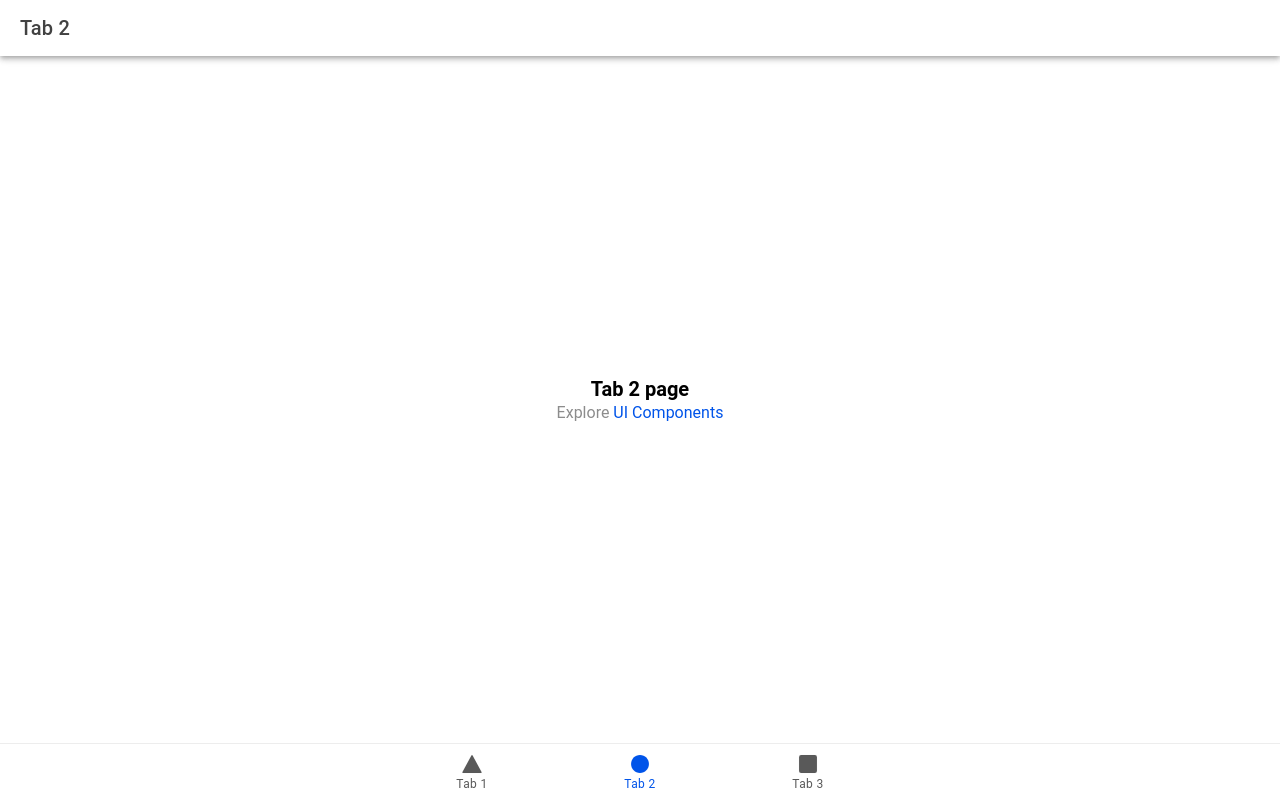
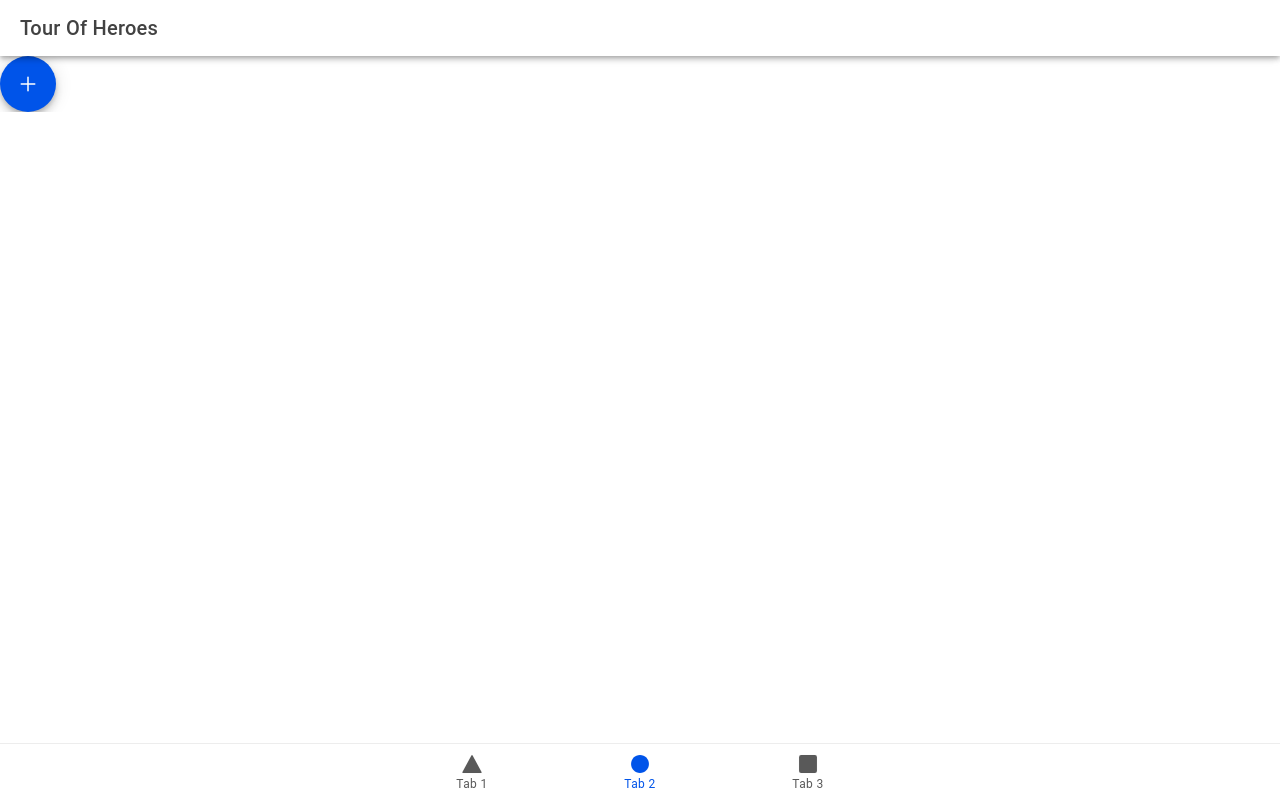
Before and after one commit to PalmTreeBreeZee/TOH-Frontend-Ionic, a React (Vite) app: page /tab2 in a window 1280 px wide. Built offline with nearby package versions, Linux system fonts and the light colour scheme.

Commit message:
add button start

```diff
--- a/package.json
+++ b/package.json
@@ -13,10 +13,14 @@
   },
   "dependencies": {
     "@capacitor/app": "7.1.0",
+    "@capacitor/camera": "^7.0.2",
     "@capacitor/core": "7.4.3",
+    "@capacitor/filesystem": "^7.1.4",
     "@capacitor/haptics": "7.0.2",
     "@capacitor/keyboard": "7.0.3",
+    "@capacitor/preferences": "^7.0.2",
     "@capacitor/status-bar": "7.0.3",
+    "@ionic/pwa-elements": "^3.3.0",
     "@ionic/react": "^8.5.0",
     "@ionic/react-router": "^8.5.0",
     "@types/react-router": "^5.1.20",
--- a/src/main.tsx
+++ b/src/main.tsx
@@ -1,9 +1,13 @@
 import React from 'react';
 import { createRoot } from 'react-dom/client';
 import App from './App';
+import { defineCustomElements } from '@ionic/pwa-elements/loader'
 
 const container = document.getElementById('root');
 const root = createRoot(container!);
+
+defineCustomElements(window)
+
 root.render(
   <React.StrictMode>
     <App />
--- a/src/pages/Tab2.tsx
+++ b/src/pages/Tab2.tsx
@@ -1,22 +1,22 @@
-import { IonContent, IonHeader, IonPage, IonTitle, IonToolbar } from '@ionic/react';
-import ExploreContainer from '../components/ExploreContainer';
+import { IonContent, IonHeader, IonPage, IonTitle, IonToolbar } from '@ionic/react'
+import { IonFabButton, IonIcon } from '@ionic/react';
+import { add } from 'ionicons/icons';
+import * as ExploreContainer from '../components/ExploreContainer'
 import './Tab2.css';
 
 const Tab2: React.FC = () => {
-  return (
+return (
     <IonPage>
       <IonHeader>
         <IonToolbar>
-          <IonTitle>Tab 2</IonTitle>
+          <IonTitle>Tour Of Heroes</IonTitle>
         </IonToolbar>
       </IonHeader>
       <IonContent fullscreen>
-        <IonHeader collapse="condense">
-          <IonToolbar>
-            <IonTitle size="large">Tab 2</IonTitle>
-          </IonToolbar>
-        </IonHeader>
-        <ExploreContainer name="Tab 2 page" />
+        <IonFabButton>
+          <IonIcon icon={add}></IonIcon>
+        </IonFabButton>
+        <IonContent></IonContent>
       </IonContent>
     </IonPage>
   );
```
Also changed, not shown: 1 other file (tests, documents, lock files or other folders).
